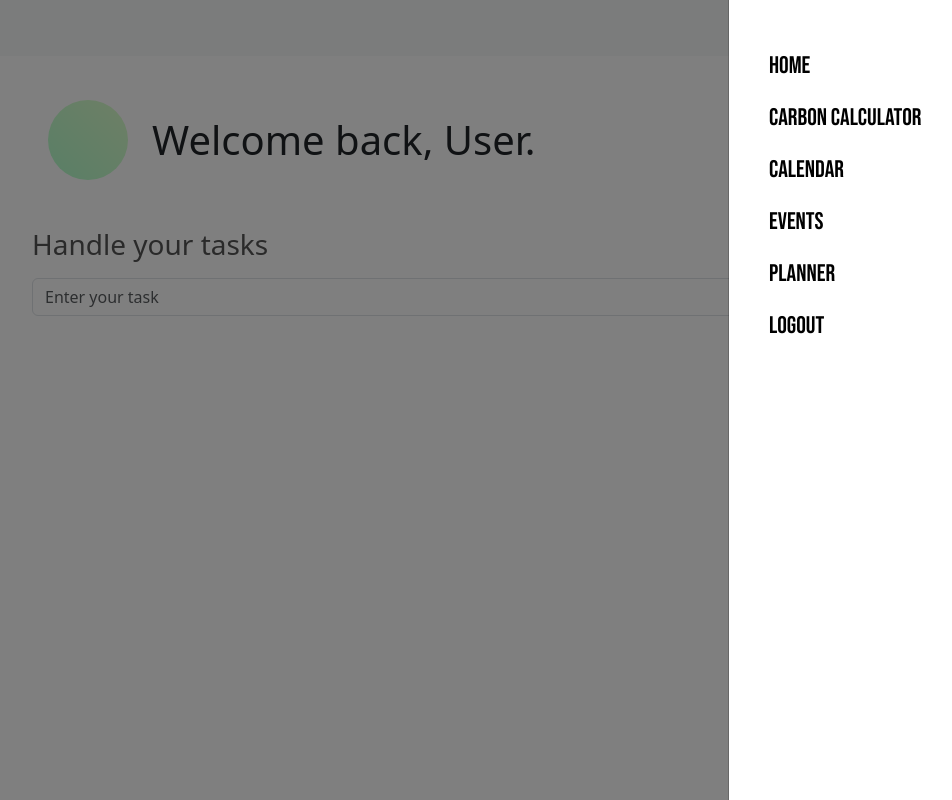
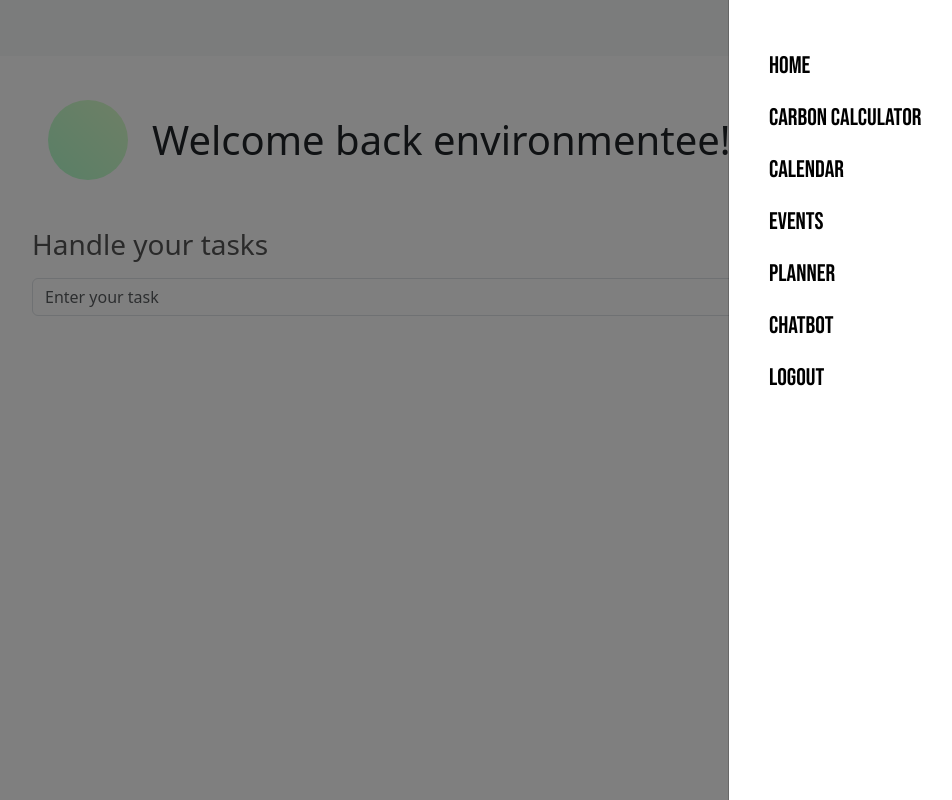
Before and after one commit to pedropa140/HACKRU2024, a Python web app: template flask/templates/sustainabilityplanner.html in a window 1280 px wide, after a click that opens the changed part. Shown: the whole page, without its empty margins (152-1104 px from the left). Run offline with Jinja, Linux system fonts and the light colour scheme; the template is opened without the code that fills it, so the values that code supplies are empty.

Commit message:
amend chart

```diff
--- a/flask/static/navbar.css
+++ b/flask/static/navbar.css
@@ -17,6 +17,12 @@
     font-family: 'Bebas Neue', sans-serif;
 }
 
+.nav-item:hover {
+    background-color: #28a745; /* Green color */
+    color: #fff; /* White text color */
+    padding-left: 3rem;
+}
+
 /* Optionally adjust hover and active states: */
 .btn-custom:hover,
 .btn-custom:focus,
--- a/flask/templates/carbon.html
+++ b/flask/templates/carbon.html
@@ -42,7 +42,7 @@
             </div>
         {% endif %}
     </div>
-    <div class="container mt-5">
+    <div class="container mt-5 w-25 h-25">
         <h3>Carbon Footprint Breakdown</h3>
         <canvas id="carbonBreakdownChart" width="100" height="100"></canvas>
     </div>
--- a/flask/templates/navbar-auth.html
+++ b/flask/templates/navbar-auth.html
@@ -74,6 +74,14 @@ crossorigin="anonymous"
             <a
               class="nav-link active"
               aria-current="page"
+              href="{{ url_for('chatbot') }}"
+              >chatbot</a
+            >
+          </li>
+          <li class="nav-item">
+            <a
+              class="nav-link active"
+              aria-current="page"
               href="{{ url_for('login') }}"
               >Logout</a
             >
--- a/flask/templates/sustainabilityplanner.html
+++ b/flask/templates/sustainabilityplanner.html
@@ -142,7 +142,7 @@
                 <!-- Icon or placeholder content -->
                 <!-- Example: <i class="bi bi-person"></i> -->
             </div>
-            <h1 class="mb-0 ms-3 fs-0">Welcome back, User.</h3>
+            <h1 class="mb-0 ms-3 fs-0">Welcome back environmentee!</h3>
         </div>
         <div class='mt-lg-5'>
         <h2 class="title d-flex mb-3 fs-3">Handle your tasks</h2>
```
